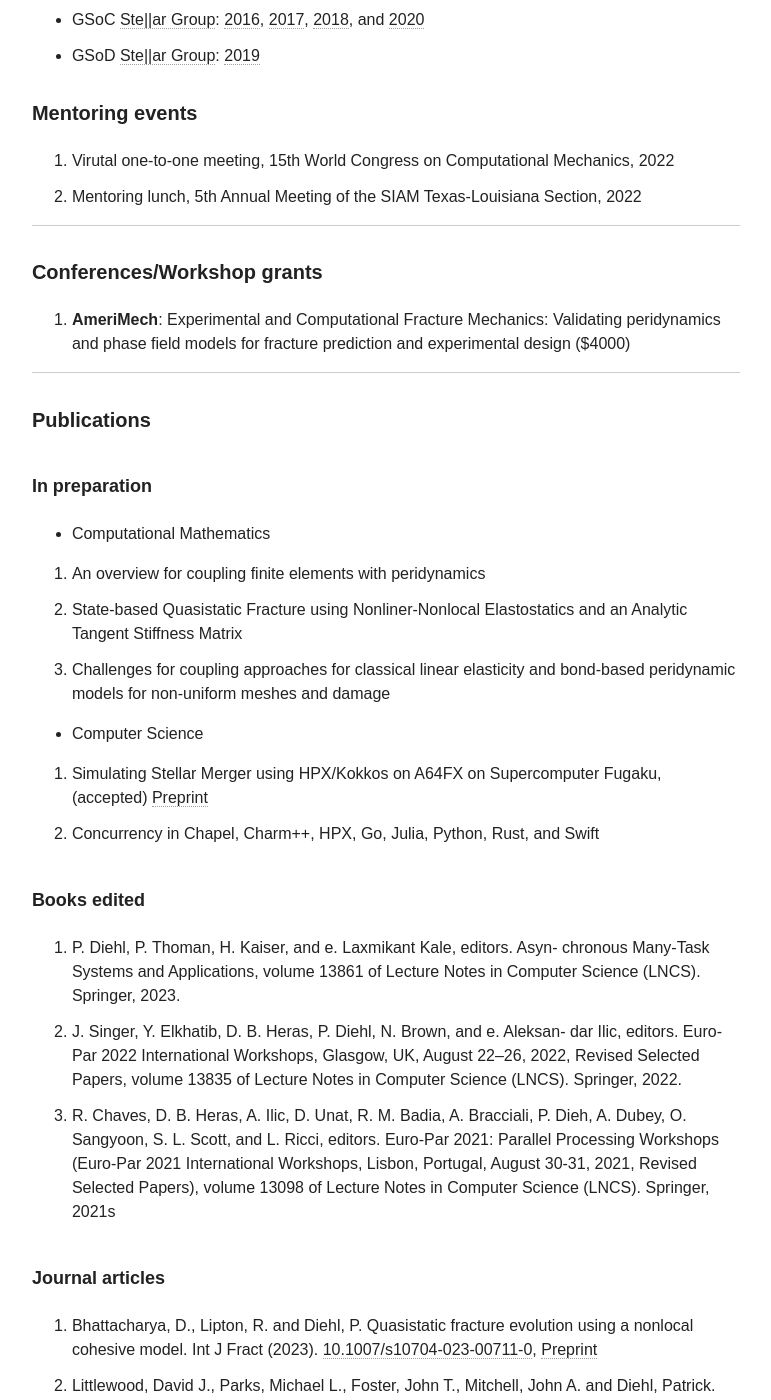
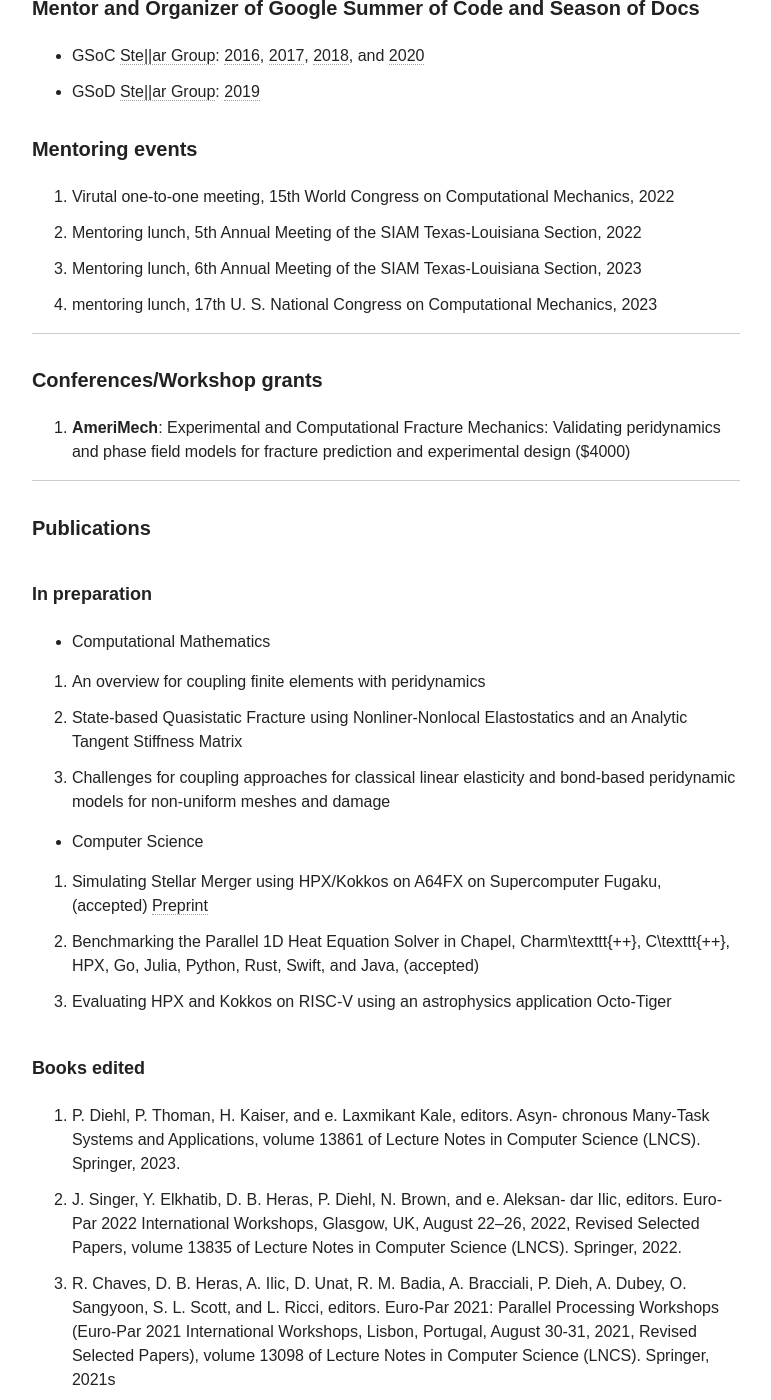
Before and after one commit to diehlpk/diehlpk.github.io, a Jekyll site: the page built from cv/index.md, in a window 1280 px wide and 1400 px high, scrolled down 7615 px. Shown: the whole window, without its empty margins (254-1025 px from the left). Built offline with Jekyll 4.4.1, drawn with Linux system fonts in a browser that asks for light colours; some web fonts are replaced; some of the changed text lies outside the part shown.

Commit message:
Update CV

```diff
--- a/cv/index.md
+++ b/cv/index.md
@@ -155,7 +155,7 @@
 
 1. ASSEP Labor relations officers for postdoctoral fellows, 10/17-09/18
 1. Liaison for the Louisiana district of the SIAM Texas-Louisiana Section, 03/20-current
-1. Member-at-large of the USACM Technical Thrust Area (TTA) on Large Scale Structural Systems and Optimal Design (Large-Scale), 07/21-current
+1. Member-at-large of the USACM Technical Thrust Area (TTA) on Large Scale Structural Systems and Optimal Design (Large-Scale), 07/21-31/07
 1. Mentor for the USACM Student Chapter, 01/23-current
 
 
@@ -170,9 +170,10 @@
 
 ##### Committee served
 
+1. Gateways Conference 2023. Program committee member
 1. Gateways Conference 2022, Publication Chair
 1. The International Conference for High Performance Computing, Networking, Storage, and Analysis (SC) 21, AD/AE Appendices, Member
-1. Gateways Conference 2021, program committee member
+1. Gateways Conference 2021, Program committee member
 1. The International Conference for High Performance Computing, Networking, Storage, and Analysis (SC) 21, Virtual logistics
 
 ##### Mini-symposia organized
@@ -231,6 +232,8 @@
 
 1. Virutal one-to-one meeting, 15th World Congress on Computational Mechanics, 2022
 2. Mentoring lunch, 5th Annual Meeting of the SIAM Texas-Louisiana Section, 2022
+3. Mentoring lunch, 6th Annual Meeting of the SIAM Texas-Louisiana Section, 2023
+4. mentoring lunch, 17th U. S. National Congress on Computational Mechanics, 2023
 
 ---
 
@@ -253,7 +256,8 @@
 * Computer Science
 
 1. Simulating Stellar Merger using HPX/Kokkos on A64FX on Supercomputer Fugaku, (accepted) [Preprint](https://arxiv.org/abs/2304.11002)
-1. Concurrency in Chapel, Charm++, HPX, Go, Julia, Python, Rust, and Swift
+1. Benchmarking the Parallel 1D Heat Equation Solver in Chapel, Charm\texttt{++}, C\texttt{++}, HPX, Go, Julia, Python, Rust, Swift, and Java, (accepted)
+1. Evaluating HPX and Kokkos on RISC-V using an astrophysics application Octo-Tiger
 
 ###### Books edited
 
```
Also changed, not shown: other parts of cv/index.md (+1 -1 lines).
